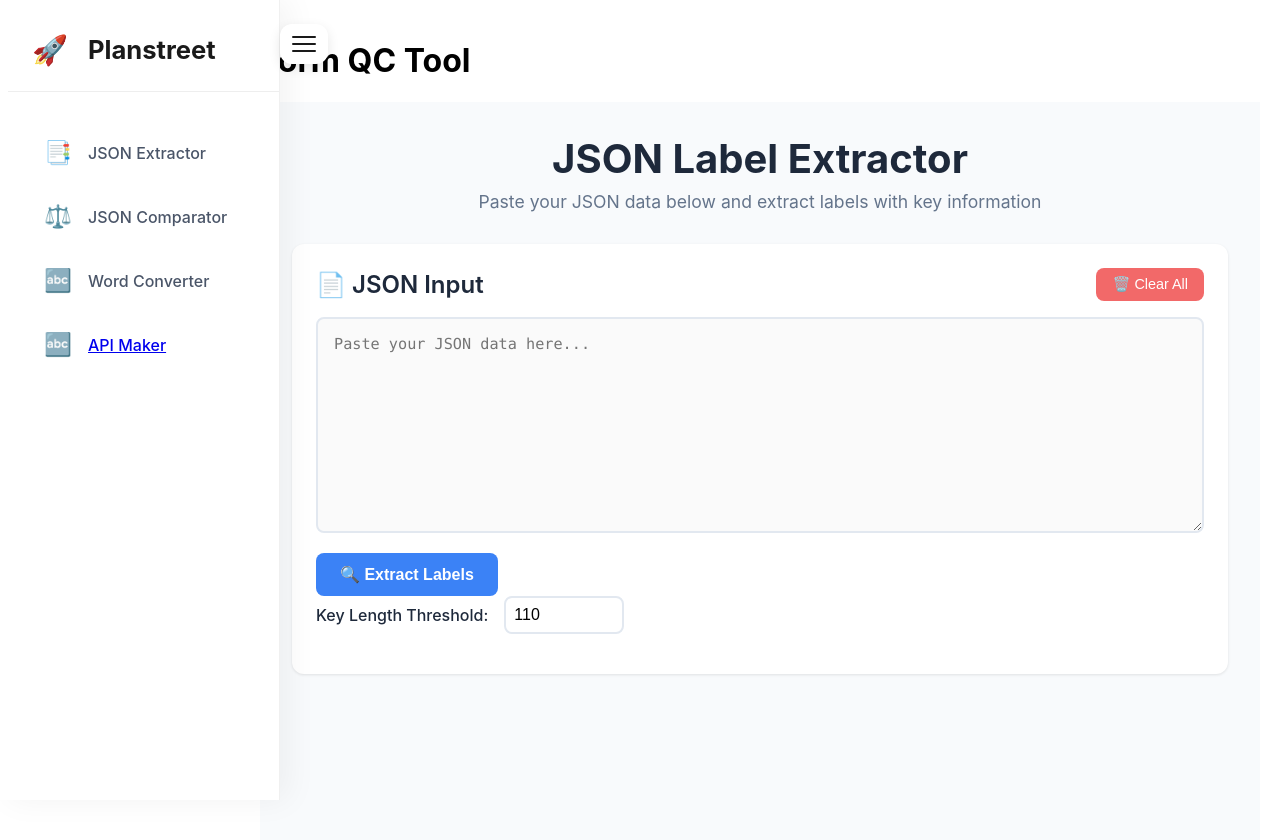
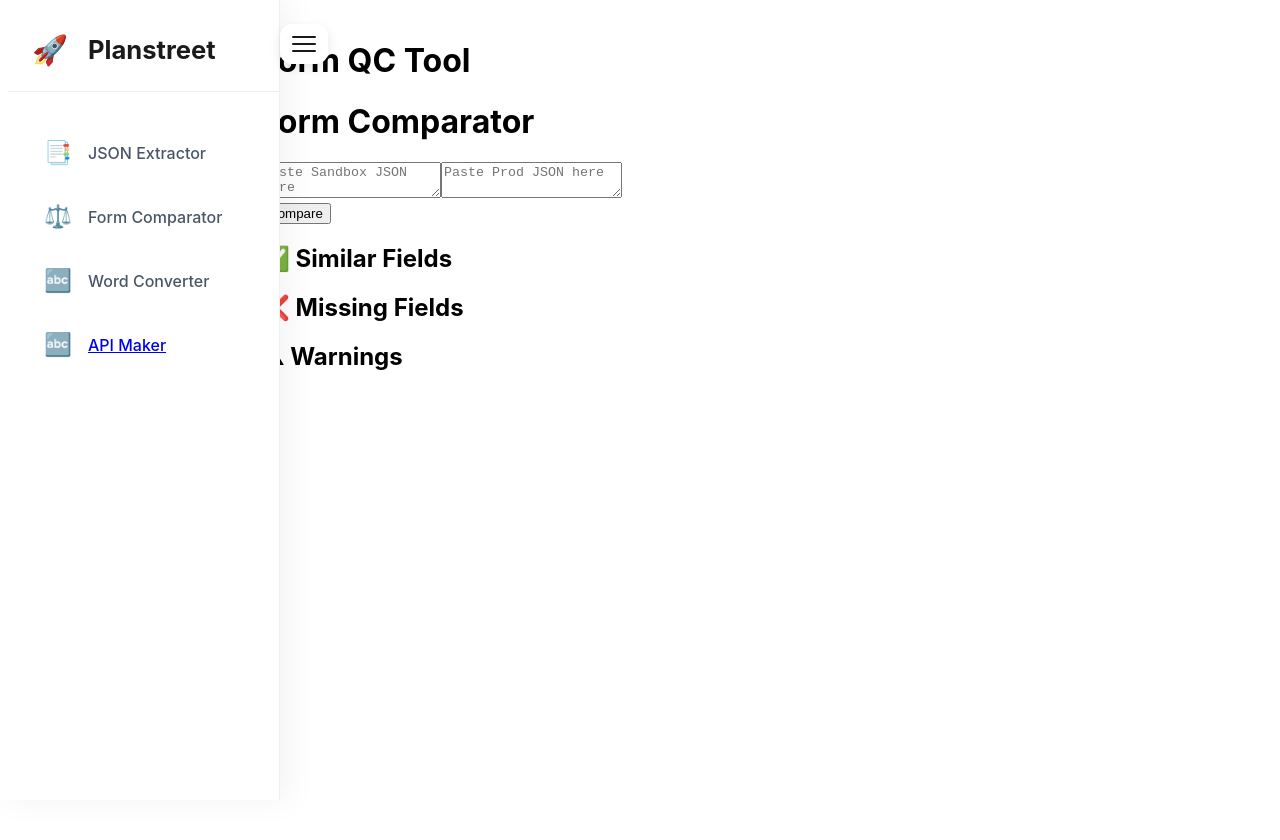
Before and after one commit to mutti-dev/PS-formsqc, a React (Create React App) app: page /form in a window 1280 px wide. Before the commit this address led to /extractor. Shown: the top 840 px of the page. After the commit the page ends 800 px from the top, so only its background shows below. Built offline with nearby package versions, Linux system fonts and the light colour scheme.

Commit message:
added new mutti

```diff
--- a/src/App.js
+++ b/src/App.js
@@ -4,6 +4,9 @@ import SideDrawer from './components/SideDrawer';
 import JSONExtractor from './components/JSONExtractor';
 import JSONComparator from './components/JSONComparator';
 import WordConverter from './components/WordConverter';
+import FormComparator from './components/FormComparator';
+
+
 
 function App() {
   return (
@@ -16,6 +19,7 @@ function App() {
             <Route path="/extractor" element={<JSONExtractor />} />
             <Route path="/comparator" element={<JSONComparator />} />
             <Route path="/converter" element={<WordConverter />} />
+            <Route path="/form" element={<FormComparator />} />
             <Route path="*" element={<Navigate to="/extractor" replace />} />
           </Routes>
         </main>
--- /dev/null
+++ b/src/components/FormComparator.js
@@ -0,0 +1,120 @@
+import React, { useState } from "react";
+
+export default function FormComparator() {
+  const [sandboxJson, setSandboxJson] = useState("");
+  const [prodJson, setProdJson] = useState("");
+  const [similar, setSimilar] = useState([]);
+  const [missing, setMissing] = useState([]);
+  const [warnings, setWarnings] = useState([]);
+
+  // recursive function to extract all fields
+  const extractFields = (components, fields = {}) => {
+    components.forEach((comp) => {
+      if (comp.key) {
+        fields[comp.key] = comp.label || "";
+      }
+      if (comp.components) {
+        extractFields(comp.components, fields);
+      }
+      if (comp.columns) {
+        comp.columns.forEach((col) => extractFields(col.components, fields));
+      }
+    });
+    return fields;
+  };
+
+  const compareForms = () => {
+    try {
+      const sandboxObj = JSON.parse(sandboxJson);
+      const prodObj = JSON.parse(prodJson);
+
+      // dono forms se fields nikaal lo
+      const sandboxFields = extractFields(sandboxObj.components || sandboxObj);
+      const prodFields = extractFields(prodObj.components || prodObj);
+
+      const sim = [];
+      const miss = [];
+      const warn = [];
+
+      Object.keys(prodFields).forEach((key) => {
+        if (sandboxFields[key]) {
+          // key same, ab label check karo
+          if (prodFields[key] !== sandboxFields[key]) {
+            warn.push(`⚠ Label changed for key "${key}" (Prod: "${prodFields[key]}", Sandbox: "${sandboxFields[key]}")`);
+          } else {
+            sim.push(`${key} (${prodFields[key]})`);
+          }
+        } else {
+          miss.push(`❌ Missing in Sandbox: ${key} (${prodFields[key]})`);
+        }
+      });
+
+      Object.keys(sandboxFields).forEach((key) => {
+        if (!prodFields[key]) {
+          miss.push(`❌ Missing in Prod: ${key} (${sandboxFields[key]})`);
+        }
+      });
+
+      setSimilar(sim);
+      setMissing(miss);
+      setWarnings(warn);
+    } catch (e) {
+      alert("❌ Invalid JSON format, please check your input!");
+    }
+  };
+
+  return (
+    <div className="p-6 space-y-4">
+      <h1 className="text-xl font-bold">Form Comparator</h1>
+
+      <div className="grid grid-cols-2 gap-4">
+        <textarea
+          className="w-full h-60 p-2 border rounded"
+          placeholder="Paste Sandbox JSON here"
+          value={sandboxJson}
+          onChange={(e) => setSandboxJson(e.target.value)}
+        />
+        <textarea
+          className="w-full h-60 p-2 border rounded"
+          placeholder="Paste Prod JSON here"
+          value={prodJson}
+          onChange={(e) => setProdJson(e.target.value)}
+        />
+      </div>
+
+      <button
+        onClick={compareForms}
+        className="px-4 py-2 bg-blue-500 text-white rounded"
+      >
+        Compare
+      </button>
+
+      <div className="mt-4">
+        <h2 className="font-semibold">✅ Similar Fields</h2>
+        <ul className="list-disc ml-6">
+          {similar.map((s, i) => (
+            <li key={i}>{s}</li>
+          ))}
+        </ul>
+      </div>
+
+      <div className="mt-4">
+        <h2 className="font-semibold text-red-600">❌ Missing Fields</h2>
+        <ul className="list-disc ml-6">
+          {missing.map((m, i) => (
+            <li key={i}>{m}</li>
+          ))}
+        </ul>
+      </div>
+
+      <div className="mt-4">
+        <h2 className="font-semibold text-yellow-600">⚠ Warnings</h2>
+        <ul className="list-disc ml-6">
+          {warnings.map((w, i) => (
+            <li key={i}>{w}</li>
+          ))}
+        </ul>
+      </div>
+    </div>
+  );
+}
--- a/src/components/SideDrawer.js
+++ b/src/components/SideDrawer.js
@@ -32,12 +32,12 @@ export default function SideDrawer() {
             </li>
             <li style={styles.item}>
               <Link
-                to="/comparator"
+                to="/form"
                 style={styles.link}
                 activeStyle={styles.activeLink}
               >
                 <span style={styles.icon}>⚖️</span>
-                <span style={styles.linkText}>JSON Comparator</span>
+                <span style={styles.linkText}>Form Comparator</span>
               </Link>
             </li>
             <li style={styles.item}>
```
